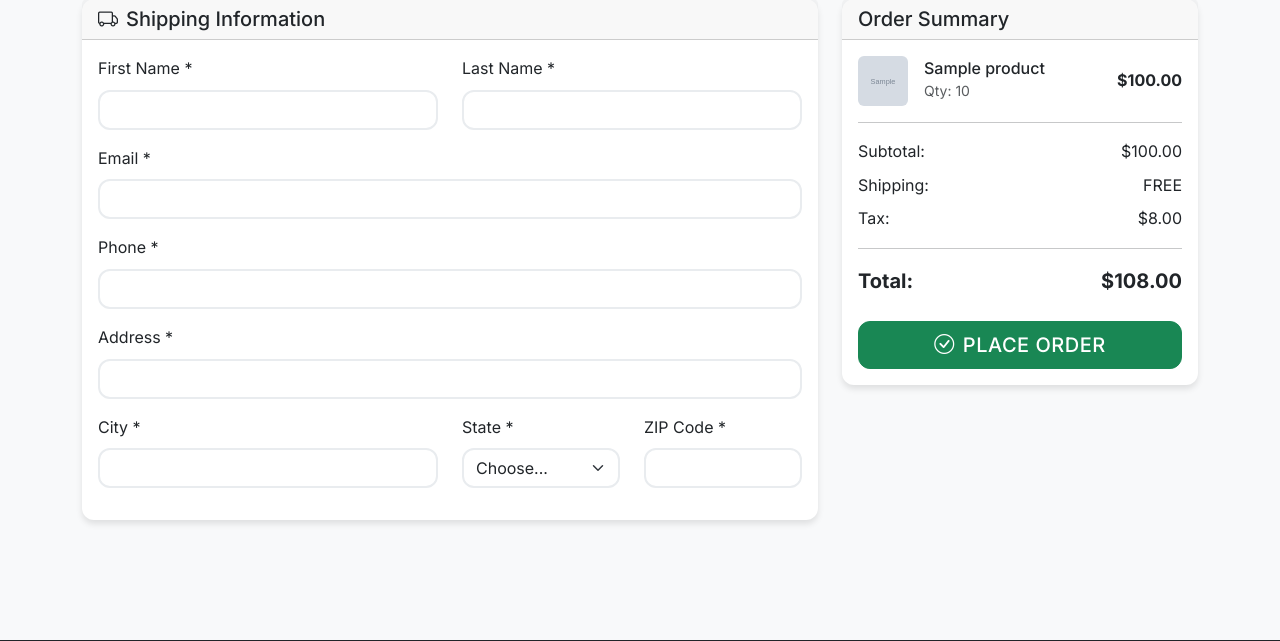
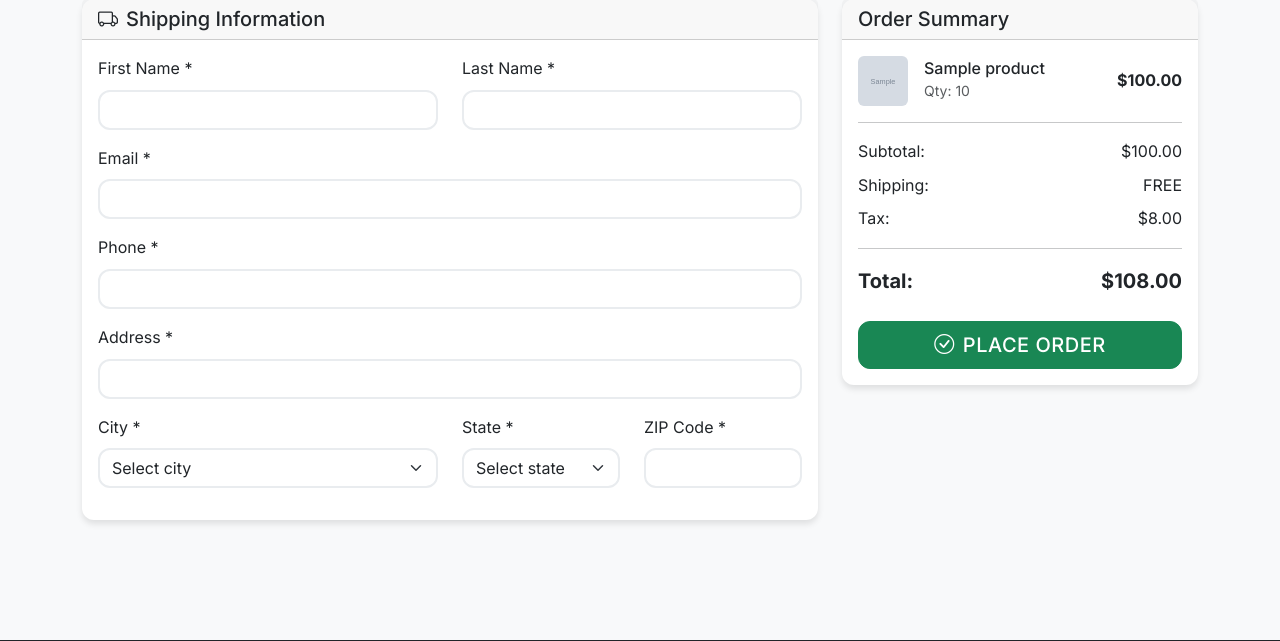
Before and after one commit to Harsh2678/csmproject, a Django app: page /checkout/ in a window 1280 px wide. Shown: the part 318-959 px from the top of the page. Run offline with Django 5.2, Linux system fonts and the light colour scheme; a user stored in the database is signed in; tables that the repository leaves empty hold one stand-in row (values such as "Sample post"); grey boxes marked "Sample" are stand-in pictures; some libraries are stand-ins or nearby versions.

Commit message:
state city package

```diff
--- a/cmsproject/models.py
+++ b/cmsproject/models.py
@@ -207,6 +207,6 @@ class ShippingInfo(models.Model):
         max_length=7,
         validators=[RegexValidator(r"^\+?\d{6}$", "Enter a valid ZIP/Postal code.")]
     )
-    shipping_state = models.CharField(max_length=2, choices=STATE_CHOICES)
+    shipping_state = models.CharField(max_length=64)
     created_at = models.DateTimeField(auto_now_add=True)
     updated_at = models.DateTimeField(auto_now=True)
--- a/myapp/templates/checkout.html
+++ b/myapp/templates/checkout.html
@@ -85,20 +85,20 @@
                                 </div>
                                 <div class="col-md-6 mb-3">
                                     <label class="form-label">City *</label>
-                                    <input type="text" name="shipping_city" class="form-control" value="{{ form.shipping_city.value|default:'' }}" required>
+                                    <select class="form-select" name="shipping_city" id="shipping_city" required>
+                                        <option value="">Select city</option>
+                                    </select>
                                     {% if form.shipping_city.errors %}
                                         <div class="text-danger small">{{ form.shipping_city.errors.0 }}</div>
                                     {% endif %}
                                 </div>
                                 <div class="col-md-3 mb-3">
                                     <label class="form-label">State *</label>
-                                    <select class="form-select" name="shipping_state" required>
-                                        <option value="">Choose...</option>
-                                        <option value="CA" {% if form.shipping_state.value == 'CA' %}selected{% endif %}>California</option>
-                                        <option value="NY" {% if form.shipping_state.value == 'NY' %}selected{% endif %}>New York</option>
-                                        <option value="TX" {% if form.shipping_state.value == 'TX' %}selected{% endif %}>Texas</option>
-                                        <option value="FL" {% if form.shipping_state.value == 'FL' %}selected{% endif %}>Florida</option>
-                                        <option value="IL" {% if form.shipping_state.value == 'IL' %}selected{% endif %}>Illinois</option>
+                                    <select class="form-select" name="shipping_state" id="shipping_state" required>
+                                        <option value="">Select state</option>
+                                        {% for st in india_states %}
+                                            <option value="{{ st }}" {% if form.shipping_state.value and form.shipping_state.value|lower == st|lower %}selected{% endif %}>{{ st }}</option>
+                                        {% endfor %}
                                     </select>
                                     {% if form.shipping_state.errors %}
                                         <div class="text-danger small">{{ form.shipping_state.errors.0 }}</div>
@@ -174,6 +174,44 @@
     {% endblock %}
 
     <script src="https://checkout.razorpay.com/v1/checkout.js"></script>
+    <script>
+        (function(){
+            const stateSelect = document.getElementById('shipping_state');
+            const citySelect = document.getElementById('shipping_city');
+            if(!stateSelect || !citySelect) return;
+            const selectedState = '{{ form.shipping_state.value|default:"" }}';
+            const selectedCity = '{{ form.shipping_city.value|default:"" }}';
+            const mapping = JSON.parse('{{ india_state_to_cities_json|escapejs }}');
+            const mappingLower = {};
+            Object.keys(mapping || {}).forEach(function(k){
+                mappingLower[k ? k.toLowerCase().trim() : ''] = mapping[k];
+            });
+
+            function populateCitiesForState(stateName, preselect){
+                citySelect.innerHTML = '<option value="">Select city</option>';
+                if(!stateName) return;
+                const key = stateName.toLowerCase().trim();
+                const list = mappingLower[key] || [];
+                list.forEach(function(name){
+                    const opt = document.createElement('option');
+                    opt.value = name;
+                    opt.textContent = name;
+                    if(preselect && name && preselect && name.toLowerCase() === preselect.toLowerCase()){
+                        opt.selected = true;
+                    }
+                    citySelect.appendChild(opt);
+                });
+            }
+
+            stateSelect.addEventListener('change', function(){
+                populateCitiesForState(this.value);
+            });
+
+            if(stateSelect.value){
+                populateCitiesForState(stateSelect.value, selectedCity);
+            }
+        })();
+    </script>
     <script>
         (function(){
             const btn = document.getElementById('rzp-place-order');
--- a/myapp/views.py
+++ b/myapp/views.py
@@ -225,6 +225,23 @@ def checkout(request):
     tax = (subtotal * Decimal('0.08')).quantize(Decimal('0.01'))
     total = (subtotal + tax).quantize(Decimal('0.01'))
 
+    # India states and cities via python package (no client-side CDN dependency)
+    india_states = []
+    india_state_to_cities = {}
+    try:
+        from indian_cities.dj_city import cities as IN_CITIES  # type: ignore
+        india_states = [state for state, _ in IN_CITIES]
+        india_state_to_cities = {state: [c[0] for c in city_list] for state, city_list in IN_CITIES}
+    except Exception:
+        india_states = []
+        india_state_to_cities = {}
+    # Serialize mapping to JSON string for safe embedding in template
+    try:
+        import json as _json
+        india_state_to_cities_json = _json.dumps(india_state_to_cities, ensure_ascii=False)
+    except Exception:
+        india_state_to_cities_json = "{}"
+
     return render(request, "checkout.html", {
         "cart": cart,
         "items": items,
@@ -232,6 +249,9 @@ def checkout(request):
         "tax": tax,
         "total": total,
         "form": ShippingInfoForm(),
+        "india_states": india_states,
+        "india_state_to_cities": india_state_to_cities,
+        "india_state_to_cities_json": india_state_to_cities_json,
     })
 
 @login_required
```
Also changed, not shown: myapp/templates/profile_photo_partial.html (added, +11 -0 lines), cmsproject/migrations/0003_alter_shippinginfo_shipping_state.py (added), media/profile_photos/image02_Qvi7TZv.png (added), media/profile_photos/image02_d8ZKaSW.png (added), media/profile_photos/image02_dQ3aKpv.png (added), media/profile_photos/image02_vDu1Sot.png (added), media/profile_photos/image03_sitnIv7.png (added), media/profile_photos/image03_uI4h4bw.png (added), media/profile_photos/image1.jpg (added).
